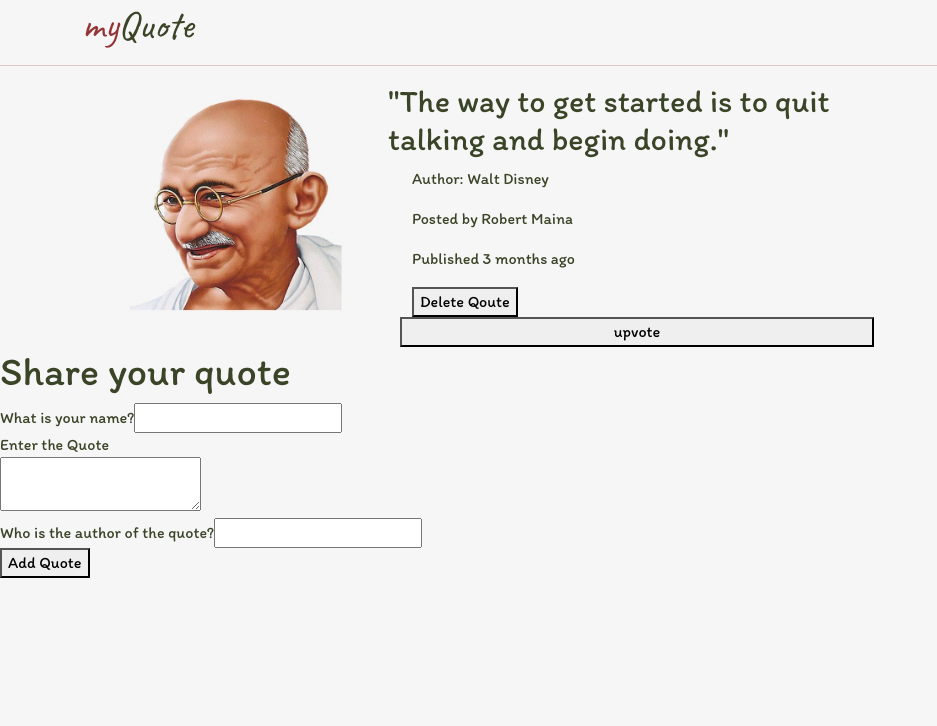
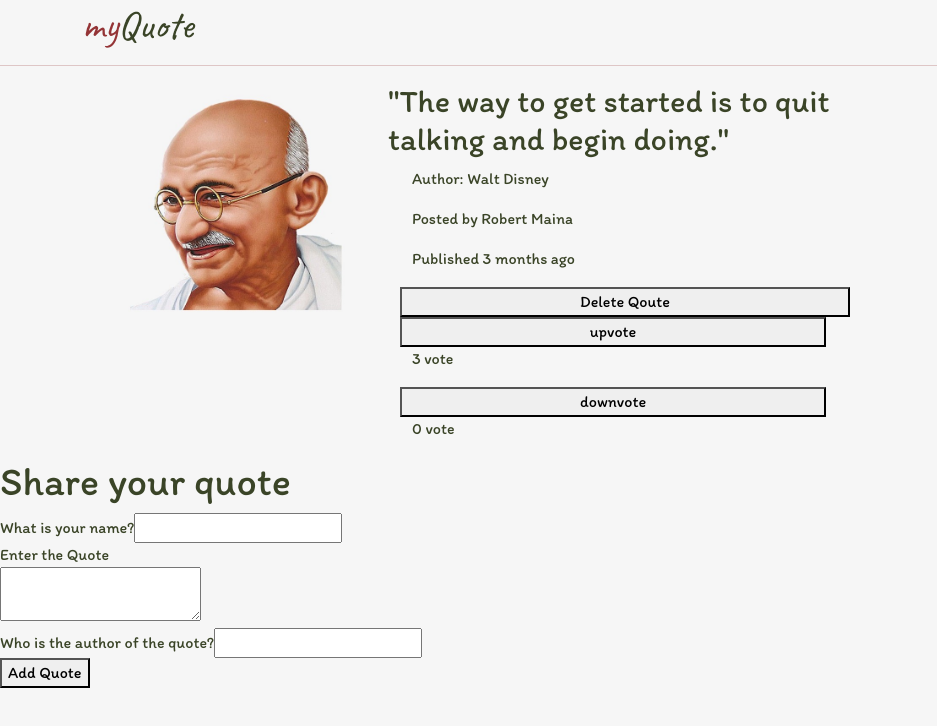
Before and after one commit to Robert-Moringa/Quotes, an Angular app: page / in a window 1280 px wide. Shown: the top 726 px of the page, without its empty margins (0-937 px from the left). Built offline with nearby package versions, Linux system fonts and the light colour scheme.

Commit message:
added custom styling using the style tag

```diff
--- a/src/app/quote-details/quote-details.component.html
+++ b/src/app/quote-details/quote-details.component.html
@@ -5,10 +5,16 @@
         <p>Published {{ quote.publishedDate|timeAgo }}</p>
     </div>
 
-    <div>
+    <div class="row" style="display: flex; flex-direction: row;" >
         <button (click)='quoteDelete(true)'>Delete Qoute</button>
         <div class="row">
             <button>upvote</button>
+            <p>3 vote</p>
+        </div>
+
+        <div class="row">
+            <button>downvote</button>
+            <p>0 vote</p>
         </div>
     </div>
 </div>
```
